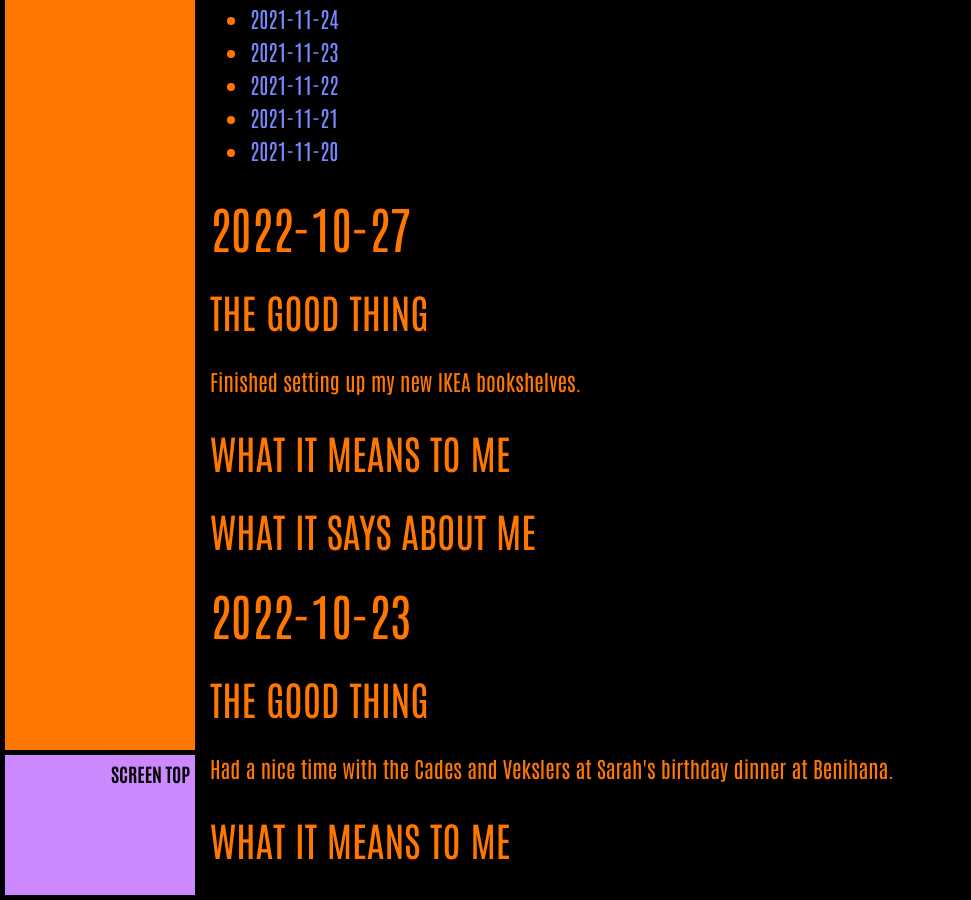
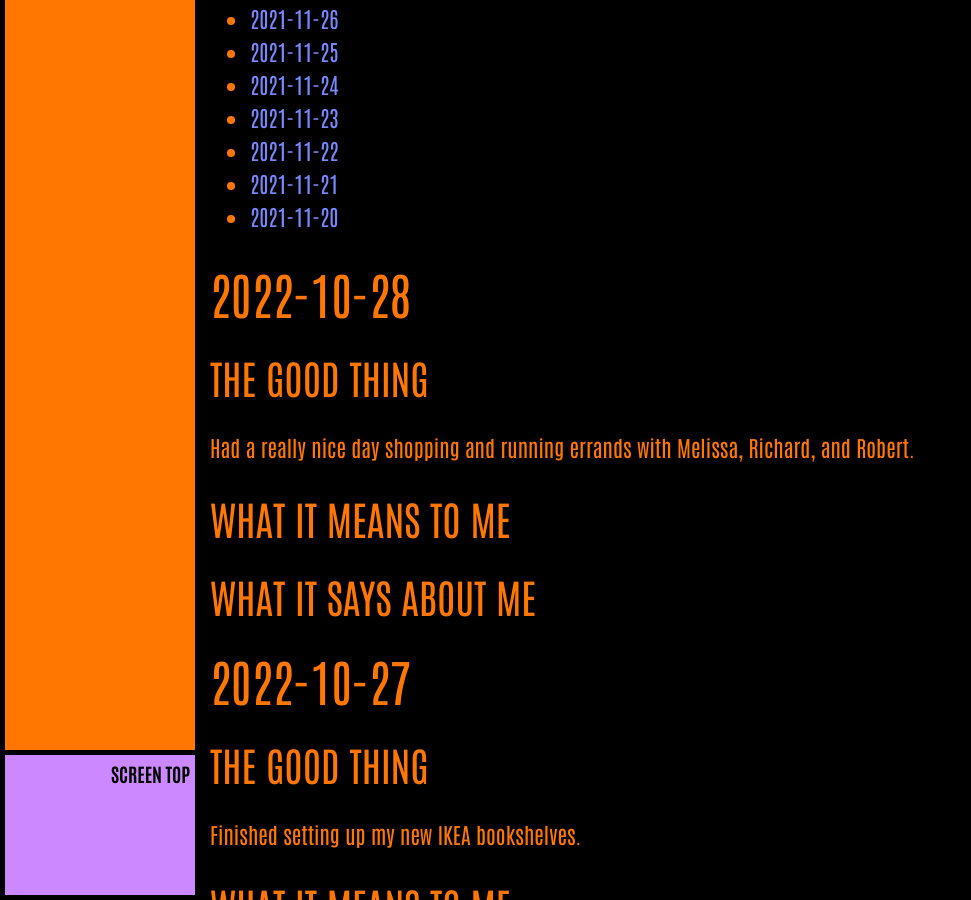
Before and after one commit to ArthurZey/arthurzey.github.io, a Jekyll site: the page built from _pages/one-good-thing.md, in a window 1280 px wide and 900 px high, scrolled down 6996 px. Shown: the whole window, without its empty margins (0-971 px from the left). Built offline with Jekyll 4.4.1, drawn with Linux system fonts in a browser that asks for light colours; some of the changed text lies outside the part shown.

Commit message:
added stubs for 2022-10-26 and 2022-10-28

```diff
--- a/_pages/one-good-thing.md
+++ b/_pages/one-good-thing.md
@@ -2,7 +2,7 @@
 title: One Good Thing
 description: "Accomplishments, happenings, etc, this is probably a good way to cultivate gratitude and a value orientation."
 date: "2021-12-05"
-last_modified_at: "2022-10-28T14:52:36+00:00"
+last_modified_at: "2022-10-29T15:45:28+00:00"
 tags:
   - happenings
   - draft
@@ -13,6 +13,15 @@
 {:toc}
 {::options toc_levels="2" /}
 
+## 2022-10-28
+### The Good Thing
+Had a really nice day shopping and running errands with Melissa, Richard, and Robert.
+### What It Means to Me
+
+### What It Says about Me
+
+
+
 ## 2022-10-27
 ### The Good Thing
 Finished setting up my new IKEA bookshelves.
@@ -21,6 +30,15 @@
 ### What It Says about Me
 
 
+## 2022-10-26
+### The Good Thing
+Max made really good progress on his reactivity with Murray: only one "outburst", which didn't even frighten Murray out of my arms (and we were right next to Max's crate), and Murray even reached out with his paw through the crate to let Max sniff him.
+### What It Means to Me
+
+### What It Says about Me
+
+
+
 
 ## 2022-10-23
 ### The Good Thing
```
